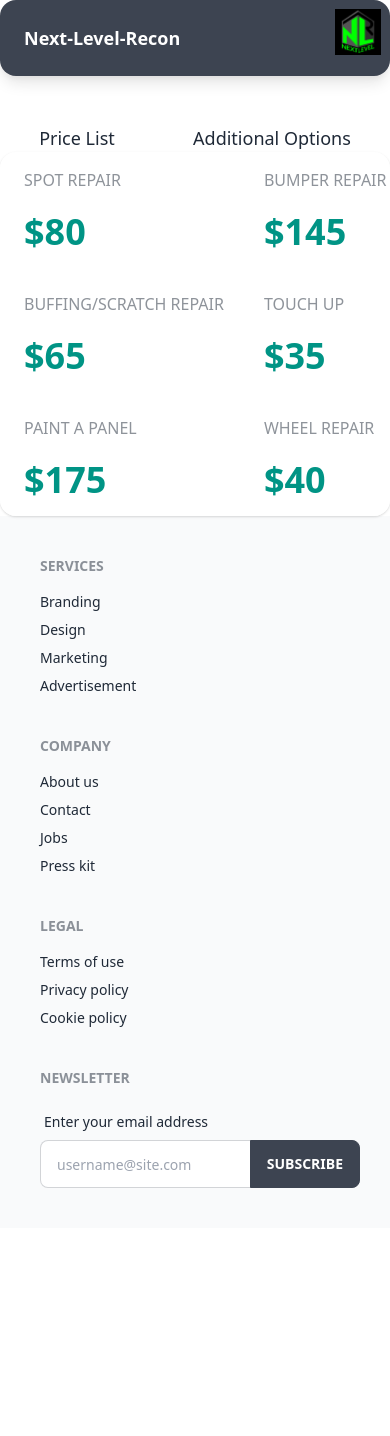
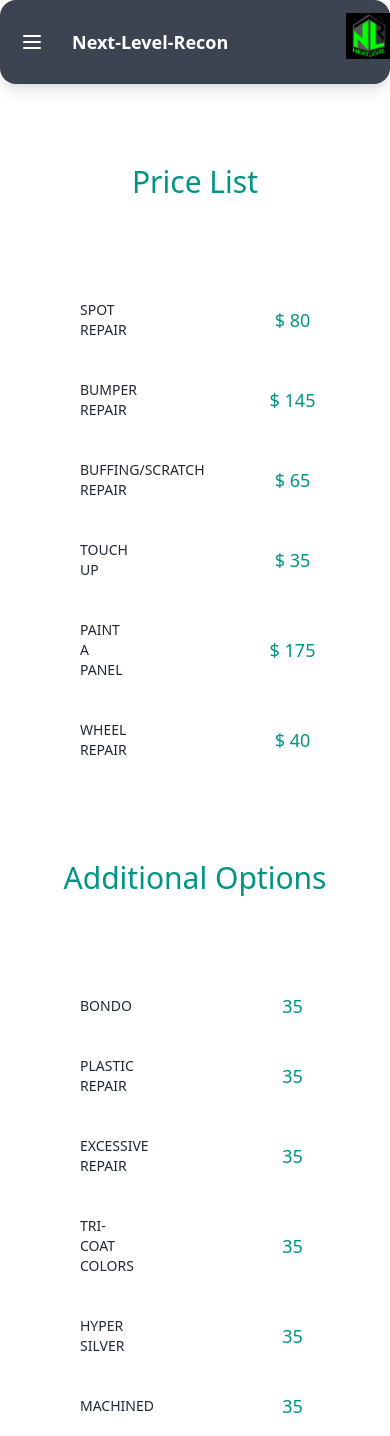
Before and after one commit to chadtarpey615/nextLevelRecon, a React (Create React App) app: page /pricelist in a window 390 px wide. Before the commit the page ends 1228 px from the top, so only its background shows below. Built offline with nearby package versions, Linux system fonts and the light colour scheme.

Commit message:
finsished priceList page

```diff
--- a/src/App.js
+++ b/src/App.js
@@ -2,7 +2,7 @@ import React from "react";
 import { BrowserRouter as Router, Route, Routes } from "react-router-dom"
 import Navbar from "../src/components/Navbar";
 
-import Footer from "./components/Footer"
+
 import PriceList from "./pages/PriceList"
 import Home from "./pages/Home"
 
@@ -23,8 +23,8 @@ function App() {
           <Route path="/pricelist" element={<PriceList />} />
         </Routes>
 
-        <Footer />
       </Router>
+
     </div>
 
   );
--- a/src/components/Hero.js
+++ b/src/components/Hero.js
@@ -2,7 +2,7 @@ import React from 'react'
 import image from "../images/logo.JPG"
 const Hero = () => {
     return (
-        <div className="hero min-h-screen bg-base-200">
+        <div className="hero min-h-screen bg-base-200 ">
             <div className="flex-col hero-content lg:flex-row-reverse">
                 <img src={image} class="max-w-sm rounded-lg shadow-2xl" alt="logo pic" />
                 <div>
--- a/src/components/Navbar.js
+++ b/src/components/Navbar.js
@@ -1,4 +1,4 @@
-import React from 'react';
+import React, { useState } from 'react';
 import { Link } from "react-router-dom"
 import image from "../images/logo.JPG"
 
@@ -7,16 +7,35 @@ import image from "../images/logo.JPG"
 
 
 const Navbar = () => {
+    const [mobile, setMobile] = useState(false)
+
+
 
     return (
         <div className="navbar mb-2 shadow-lg bg-neutral text-neutral-content rounded-box">
+            <div className="dropdown dropdown-hover dropdown-right visible md:invisible lg:invisible">
+
+                <button class="btn btn-square btn-ghost" onClick={() => setMobile(true)}>
+                    <svg xmlns="http://www.w3.org/2000/svg" fill="none" viewBox="0 0 24 24" class="inline-block w-6 h-6 stroke-current">
+                        <path stroke-linecap="round" stroke-linejoin="round" stroke-width="2" d="M4 6h16M4 12h16M4 18h16"></path>
+                    </svg>
+                    {mobile && (
+                        <ul tabindex="0" class="p-6 shadow menu dropdown-content bg-base-100 rounded-box w-52">
+
+                            <Link className="mb-3" to="/">Home</Link>
+                            <Link to="/pricelist">Price List</Link>
+
+                        </ul>
+                    )}
+                </button>
+            </div>
             <div className="flex-none px-2 mx-2">
                 <span className="text-lg font-bold">
                     Next-Level-Recon
           </span>
             </div>
             <div className="flex-1 px-2 mx-2">
-                <div className="items-stretch hidden lg:flex">
+                <div className="items-stretch invisible md:visible lg:flex">
 
                     {/* <a href="/" className="btn btn-ghost btn-sm rounded-btn">
                         Home
--- a/src/pages/Home.jsx
+++ b/src/pages/Home.jsx
@@ -1,13 +1,15 @@
 import React from "react";
 import Hero from "../components/Hero";
 import Divider from "../components/Divider";
+import Footer from "../components/Footer";
 
 const Home = () => {
     return (
-        <div>
+        <>
             <Hero />
             <Divider />
-        </div>
+            <Footer />
+        </>
     );
 };
 
--- a/src/pages/PriceList.jsx
+++ b/src/pages/PriceList.jsx
@@ -6,14 +6,14 @@ const PriceList = () => {
     });
     return (
         <>
-            <div className="flex justify-around">
-                <h1 className=" font-large mt-10  text-lg">Price List</h1>
-                <h1 className="text-center mt-10  font-large text-lg">
+            {/* <div className="flex justify-around">
+                <h1 className=" font-large mt-10  text-3xl">Price List</h1>
+                <h1 className="text-center mt-10  text-3xl">
                     Additional Options
                 </h1>
             </div>
-            <div className="w-full shadow stats columns-1">
-                <div className="grid stat justify-center justify-items-stretch place-items-center gap-10 ">
+            <div className="w-full shadow stats grid grid-flow-col">
+                <div className=" grid stat justify-center justify-items-stretch place-items-center gap-10 ">
                     {options.map((option) => (
                         <div>
                             <div className="stat-figure text-primary"></div>
@@ -27,9 +27,9 @@ const PriceList = () => {
                     ))}
                 </div>
 
-                <div className="grid stat justify-center justify-items-stretch place-items-center gap-10 ">
+                <div className=" stat justify-center justify-items-stretch place-items-center gap-10 ">
                     {additionalOptions.map((add) => (
-                        <div className="grid ">
+                        <div className=" ">
                             <div className="stat-title  mb-5">{add.name}</div>
                             <div className=" stat-value text-success">
                                 ${add.price}
@@ -37,6 +37,39 @@ const PriceList = () => {
                         </div>
                     ))}
                 </div>
+            </div> */}
+            <h1 className="text-center text-3xl text-success mt-20">
+                Price List
+            </h1>
+
+            <div className="grid grid-cols-2 md:justify-items-center justify-items-start mt-20">
+                {options.map((option) => (
+                    <>
+                        <h1 className="py-5 px-20 text-sm md:text-2xl place-self-start md:place-self-auto">
+                            {option.name}
+                        </h1>
+                        <h1 className=" text-success text-lg md:text-xl  place-self-center">
+                            $ {option.price}
+                        </h1>
+                    </>
+                ))}
+            </div>
+
+            <h1 className="text-center text-success text-3xl mt-20">
+                Additional Options
+            </h1>
+
+            <div className="grid grid-cols-2 justify-items-center mt-20">
+                {additionalOptions.map((option) => (
+                    <>
+                        <h1 className="py-5 px-20 text-sm md:text-2xl place-self-start md:place-self-auto">
+                            {option.name}
+                        </h1>
+                        <h1 className=" text-success text-lg md:text-xl  place-self-center">
+                            {option.price}
+                        </h1>
+                    </>
+                ))}
             </div>
         </>
     );
```
